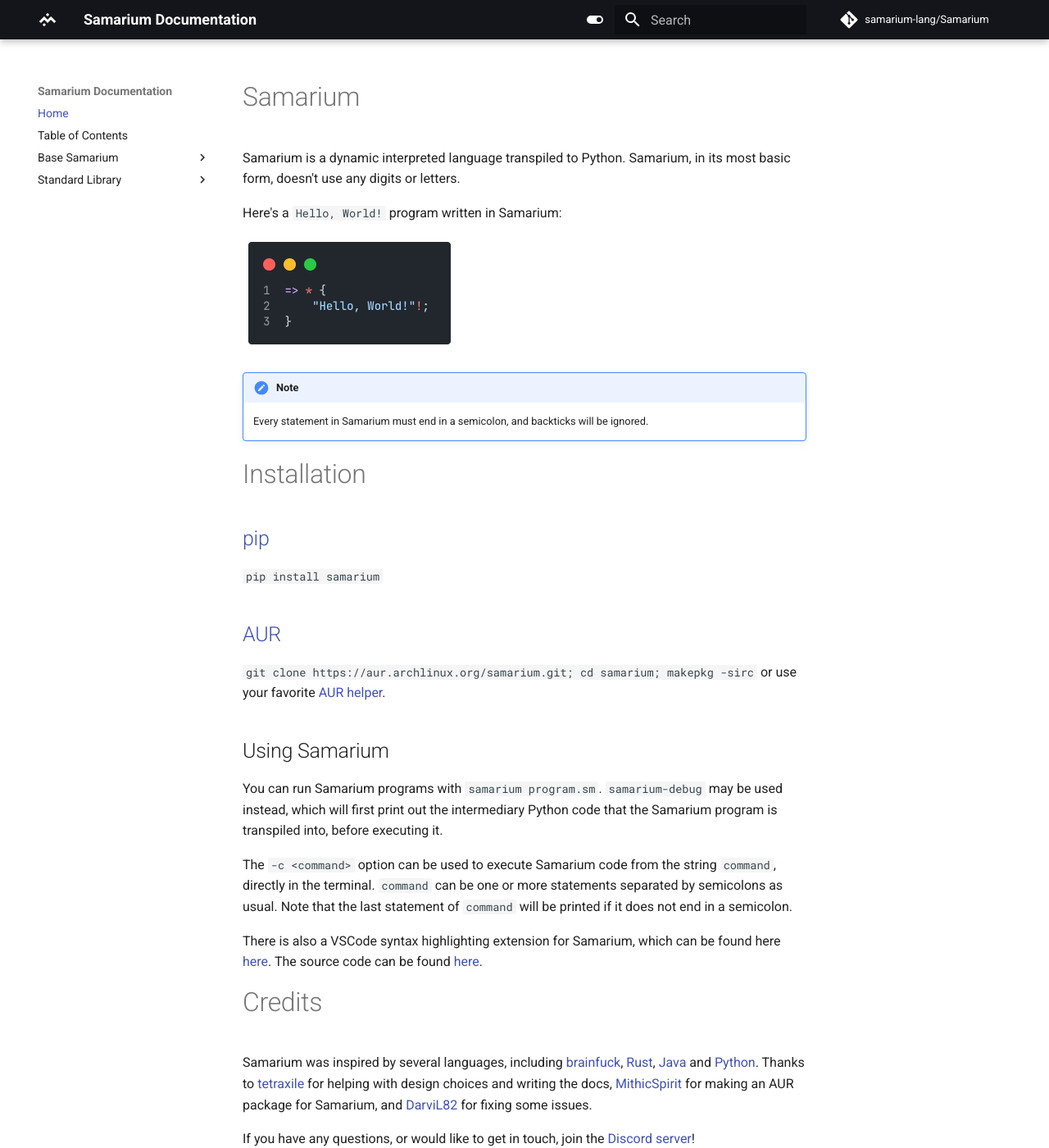
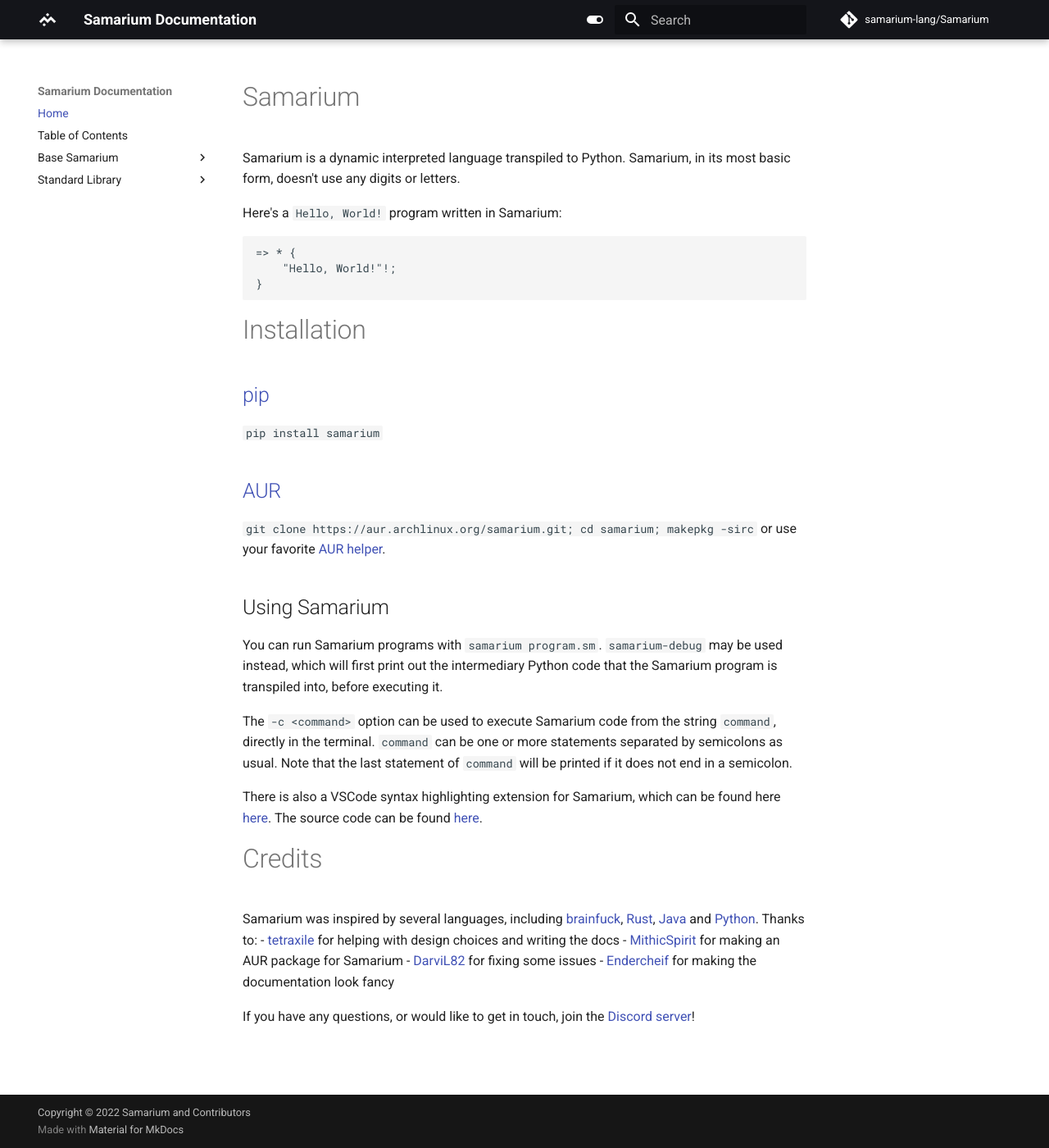
Before and after one commit to samarium-lang/Samarium, an MkDocs documentation site: the page built from docs/index.md, in a window 1280 px wide and 1400 px high. Shown: the whole window at 82% size. Built offline with MkDocs 1.6.1 and Material for MkDocs 9.7.7, drawn with Linux system fonts in a browser that asks for light colours; comment, search, counter and statistics services are not loaded.

Commit message:
Updated homepage

````diff
--- a/docs/index.md
+++ b/docs/index.md
@@ -5,13 +5,11 @@
 
 Here's a `Hello, World!` program written in Samarium:
 
-<span style="display: inline-block" align="left">
-    <img src="/assets/example.png" width="50%">
-</span>
-
-!!! note
-    Every statement in Samarium must end in a semicolon, and backticks will be ignored.
-
+```sm
+=> * {
+    "Hello, World!"!;
+}
+```
 
 # Installation
 
@@ -38,6 +36,10 @@
 # Credits
 
 Samarium was inspired by several languages, including [brainfuck](https://esolangs.org/wiki/Brainfuck), [Rust](https://www.rust-lang.org/), [Java](https://www.java.com/) and [Python](https://www.python.org/).
-Thanks to [tetraxile](https://github.com/tetraxile) for helping with design choices and writing the docs, [MithicSpirit](https://github.com/MithicSpirit) for making an AUR package for Samarium, and [DarviL82](https://github.com/DarviL82) for fixing some issues.
+Thanks to:
+- [tetraxile](https://github.com/tetraxile) for helping with design choices and writing the docs
+- [MithicSpirit](https://github.com/MithicSpirit) for making an AUR package for Samarium
+- [DarviL82](https://github.com/DarviL82) for fixing some issues
+- [Endercheif](https://github.com/Endercheif) for making the documentation look fancy
 
 If you have any questions, or would like to get in touch, join the [Discord server](https://discord.gg/C8QE5tVQEq)!
````
